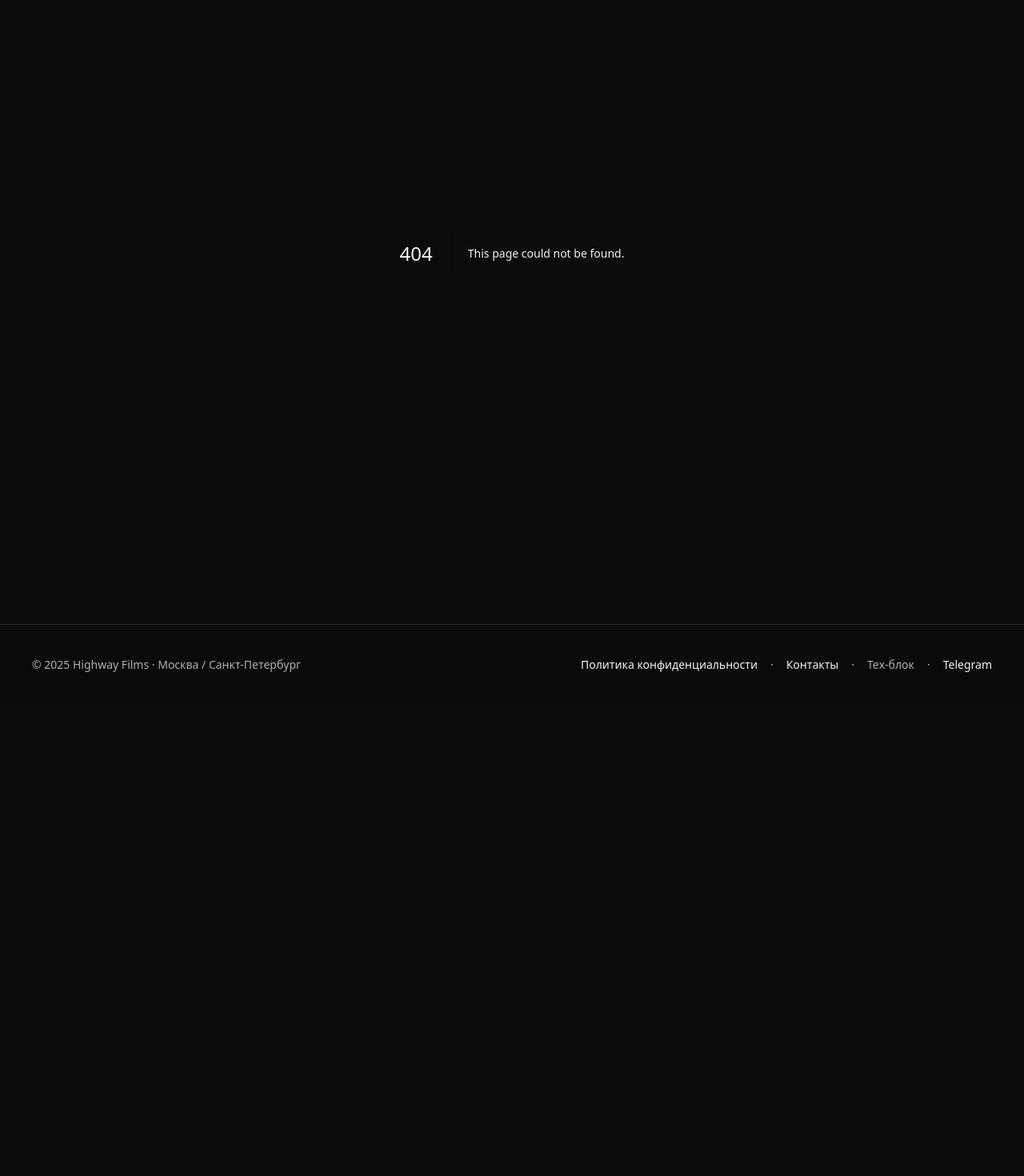
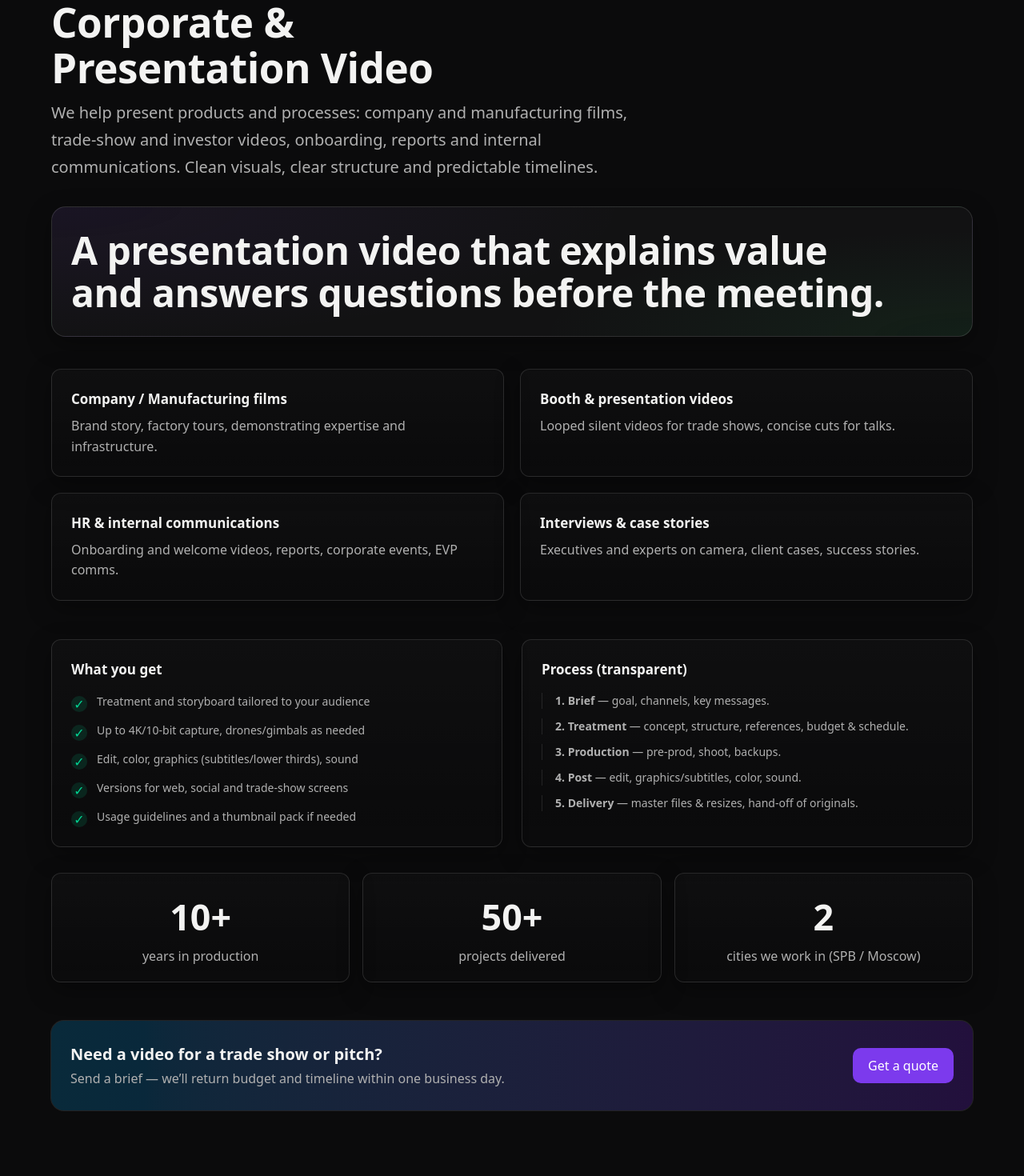
Before and after one commit to pandangun/highwayfilms.ru, a Next.js app: page /en/corporate in a window 1280 px wide. Before the commit this address had no page. Shown: the part 140-1610 px from the top of the page at 80% size. Before the commit the page ends 1021 px from the top, so only its background shows below. Built offline with nearby package versions, Linux system fonts and the light colour scheme.

Commit message:
nfvnfdavndfv

```diff
--- a/src/app/corporate/page.tsx
+++ b/src/app/corporate/page.tsx
@@ -1,23 +1,35 @@
+import type { Metadata } from "next";
 import Link from "next/link";
 
-export const metadata = {
+export const metadata: Metadata = {
   title: "Корпоративное и презентационное видео — Highway Films",
   description:
     "Фильмы о компании, презентации для инвесторов и выставок, onboarding и внутренние коммуникации. Полный цикл: идея → препродакшн → съёмка → постпродакшн.",
+  alternates: {
+    canonical: "https://highwayfilms.ru/corporate",
+    languages: {
+      ru: "/corporate",
+      en: "/en/corporate",
+      "x-default": "/corporate",
+    },
+  },
+  openGraph: {
+    type: "website",
+    url: "https://highwayfilms.ru/corporate",
+    title: "Корпоративное видео — Highway Films",
+    description:
+      "Компания/производство, стенды и презентации, HR и внутренние коммуникации. Полный цикл: идея → съёмка → пост.",
+    siteName: "Highway Films",
+  },
+  robots: { index: true, follow: true },
 };
 
 /* Базовая карточка */
-function Card({
-  title,
-  desc,
-}: {
-  title: string;
-  desc: string;
-}) {
+function Card({ title, desc }: { title: string; desc: string }) {
   return (
-    <div className="card rounded-xl p-5 md:p-6 hover:translate-y-[-2px] transition">
+    <div className="card p-5 md:p-6 transition hover:-translate-y-0.5">
       <h3 className="text-base font-semibold">{title}</h3>
-      <p className="mt-2 text-sm text-neutral-400 leading-relaxed">{desc}</p>
+      <p className="mt-2 text-muted leading-relaxed">{desc}</p>
     </div>
   );
 }
@@ -29,7 +41,7 @@ function Check({ children }: { children: React.ReactNode }) {
       <span className="mt-1 inline-flex h-5 w-5 items-center justify-center rounded-full bg-emerald-500/15 text-emerald-400">
         ✓
       </span>
-      <span className="text-sm text-neutral-300 leading-relaxed">{children}</span>
+      <span className="text-sm text-muted leading-relaxed">{children}</span>
     </li>
   );
 }
@@ -37,7 +49,7 @@ function Check({ children }: { children: React.ReactNode }) {
 /* Статистика */
 function Stat({ value, label }: { value: string; label: string }) {
   return (
-    <div className="card rounded-xl p-5">
+    <div className="card p-5 text-center">
       <div className="stat-value">{value}</div>
       <div className="stat-label mt-1">{label}</div>
     </div>
@@ -48,12 +60,11 @@ export default function CorporatePage() {
   return (
     <>
       {/* HERO */}
-      <section className="container pt-12 md:pt-16">
+      <section className="container pt-header-safe section-top">
         <div className="max-w-3xl">
-          <h1 className="h1 text-[clamp(32px,5vw,56px)] font-bold">
-            Корпоративное и презентационное видео
-          </h1>
-          <p className="lead mt-4">
+          <div className="eyebrow">Corporate</div>
+          <h1 className="h1 mt-2">Корпоративное и презентационное видео</h1>
+          <p className="lead mt-3">
             Помогаем презентовывать продукты и процессы: фильмы о компании и
             производстве, видео для стендов и инвесторов, onboarding-ролики,
             отчётное видео и внутренние коммуникации. Чистый визуал, структура и
@@ -61,8 +72,15 @@ export default function CorporatePage() {
           </p>
         </div>
 
+        {/* Стейтмент — воздух */}
+        <div className="band mt-8">
+          <p className="statement">
+            Видеопрезентация, которая объясняет ценность и снимает вопросы до встречи.
+          </p>
+        </div>
+
         {/* Форматы */}
-        <div className="mt-10 grid gap-4 sm:grid-cols-2">
+        <div className="mt-10 grid gap-5 sm:grid-cols-2">
           <Card
             title="Фильмы о компании / производстве"
             desc="Бренд-стори, экскурсии по производству, демонстрация компетенций и инфраструктуры."
@@ -77,15 +95,15 @@ export default function CorporatePage() {
           />
           <Card
             title="Интервью и кейс-истории"
-            desc="Съёмка руководителей и экспертов, клиентские кейсы, sucess-stories."
+            desc="Съёмка руководителей и экспертов, клиентские кейсы, success-stories."
           />
         </div>
       </section>
 
       {/* Результат + процесс */}
-      <section className="container py-10 md:py-12">
+      <section className="container py-12">
         <div className="grid gap-6 md:grid-cols-2">
-          <div className="card rounded-xl p-6">
+          <div className="card p-6">
             <h3 className="text-lg font-semibold">Что получает компания</h3>
             <ul className="mt-4 space-y-3">
               <Check>Тритмент и раскадровка под конкретную аудиторию</Check>
@@ -96,30 +114,30 @@ export default function CorporatePage() {
             </ul>
           </div>
 
-          <div className="card rounded-xl p-6">
+          <div className="card p-6">
             <h3 className="text-lg font-semibold">Процесс (прозрачно)</h3>
-            <ol className="mt-4 grid gap-3 text-sm text-neutral-300">
-              <li className="border-l border-neutral-800 pl-4">
+            <ol className="mt-4 grid gap-3 text-sm text-muted">
+              <li className="border-l border-white/10 pl-4">
                 <b>1. Бриф</b> — цель, площадки, ключевые сообщения.
               </li>
-              <li className="border-l border-neutral-800 pl-4">
+              <li className="border-l border-white/10 pl-4">
                 <b>2. Тритмент</b> — идея, структура, референсы, смета и тайминг.
               </li>
-              <li className="border-l border-neutral-800 pl-4">
+              <li className="border-l border-white/10 pl-4">
                 <b>3. Продакшн</b> — препрод, съёмка, бэкап материалов.
               </li>
-              <li className="border-l border-neutral-800 pl-4">
+              <li className="border-l border-white/10 pl-4">
                 <b>4. Пост</b> — монтаж, графика/субтитры, цвет, звук.
               </li>
-              <li className="border-l border-neutral-800 pl-4">
+              <li className="border-l border-white/10 pl-4">
                 <b>5. Доставка</b> — мастер-версии и ресайзы, передача исходников.
               </li>
             </ol>
           </div>
         </div>
 
-        {/* Немного доверия */}
-        <div className="mt-6 grid gap-4 sm:grid-cols-3">
+        {/* Доверие */}
+        <div className="mt-8 grid gap-4 sm:grid-cols-3">
           <Stat value="10+" label="лет опыта в продакшне" />
           <Stat value="50+" label="выпущенных проектов" />
           <Stat value="2" label="города работы (СПб / Москва)" />
@@ -127,18 +145,18 @@ export default function CorporatePage() {
       </section>
 
       {/* CTA */}
-      <section className="container pb-14">
+      <section className="container pb-16">
         <div className="rounded-2xl bg-gradient-to-r from-sky-500/20 to-violet-600/20 px-6 py-7 ring-1 ring-white/10">
           <div className="flex flex-col md:flex-row md:items-center md:justify-between gap-5">
             <div>
               <h3 className="text-xl font-semibold">Нужен ролик к выставке или презентации?</h3>
-              <p className="text-neutral-300 mt-1">
+              <p className="text-muted mt-1">
                 Пришлите бриф — предоставим смету и сроки в течение рабочего дня.
               </p>
             </div>
             <Link
               href="/contacts"
-              className="btn-primary inline-flex items-center justify-center rounded-xl px-5 py-3 font-medium hover:opacity-95 transition"
+              className="btn btn-primary rounded-xl px-5 py-3 font-medium hover:opacity-95 transition"
             >
               Получить КП для компании
             </Link>
--- /dev/null
+++ b/src/app/en/corporate/page.tsx
@@ -0,0 +1,164 @@
+import type { Metadata } from "next";
+import Link from "next/link";
+
+export const metadata: Metadata = {
+  title: "Corporate & Presentation Video — Highway Films",
+  description:
+    "Company films, trade-show & investor presentations, onboarding and internal comms. Full cycle: idea → pre-production → shoot → post.",
+  alternates: {
+    canonical: "https://highwayfilms.ru/en/corporate",
+    languages: {
+      ru: "/corporate",
+      en: "/en/corporate",
+      "x-default": "/en/corporate",
+    },
+  },
+  openGraph: {
+    type: "website",
+    url: "https://highwayfilms.ru/en/corporate",
+    title: "Corporate Video — Highway Films",
+    description:
+      "Company/manufacturing films, booth loops, HR & internal comms. Full cycle: concept → shoot → post.",
+    siteName: "Highway Films",
+  },
+  robots: { index: true, follow: true },
+};
+
+function Card({ title, desc }: { title: string; desc: string }) {
+  return (
+    <div className="card p-5 md:p-6 transition hover:-translate-y-0.5">
+      <h3 className="text-base font-semibold">{title}</h3>
+      <p className="mt-2 text-muted leading-relaxed">{desc}</p>
+    </div>
+  );
+}
+
+function Check({ children }: { children: React.ReactNode }) {
+  return (
+    <li className="flex gap-3 items-start">
+      <span className="mt-1 inline-flex h-5 w-5 items-center justify-center rounded-full bg-emerald-500/15 text-emerald-400">
+        ✓
+      </span>
+      <span className="text-sm text-muted leading-relaxed">{children}</span>
+    </li>
+  );
+}
+
+function Stat({ value, label }: { value: string; label: string }) {
+  return (
+    <div className="card p-5 text-center">
+      <div className="stat-value">{value}</div>
+      <div className="stat-label mt-1">{label}</div>
+    </div>
+  );
+}
+
+export default function CorporatePageEN() {
+  return (
+    <>
+      {/* HERO */}
+      <section className="container pt-header-safe section-top">
+        <div className="max-w-3xl">
+          <div className="eyebrow">Corporate</div>
+          <h1 className="h1 mt-2">Corporate & Presentation Video</h1>
+          <p className="lead mt-3">
+            We help present products and processes: company and manufacturing films, trade-show and
+            investor videos, onboarding, reports and internal communications. Clean visuals, clear
+            structure and predictable timelines.
+          </p>
+        </div>
+
+        {/* Statement */}
+        <div className="band mt-8">
+          <p className="statement">
+            A presentation video that explains value and answers questions before the meeting.
+          </p>
+        </div>
+
+        {/* Formats */}
+        <div className="mt-10 grid gap-5 sm:grid-cols-2">
+          <Card
+            title="Company / Manufacturing films"
+            desc="Brand story, factory tours, demonstrating expertise and infrastructure."
+          />
+          <Card
+            title="Booth & presentation videos"
+            desc="Looped silent videos for trade shows, concise cuts for talks."
+          />
+          <Card
+            title="HR & internal communications"
+            desc="Onboarding and welcome videos, reports, corporate events, EVP comms."
+          />
+          <Card
+            title="Interviews & case stories"
+            desc="Executives and experts on camera, client cases, success stories."
+          />
+        </div>
+      </section>
+
+      {/* Outcomes + Process */}
+      <section className="container py-12">
+        <div className="grid gap-6 md:grid-cols-2">
+          <div className="card p-6">
+            <h3 className="text-lg font-semibold">What you get</h3>
+            <ul className="mt-4 space-y-3">
+              <Check>Treatment and storyboard tailored to your audience</Check>
+              <Check>Up to 4K/10-bit capture, drones/gimbals as needed</Check>
+              <Check>Edit, color, graphics (subtitles/lower thirds), sound</Check>
+              <Check>Versions for web, social and trade-show screens</Check>
+              <Check>Usage guidelines and a thumbnail pack if needed</Check>
+            </ul>
+          </div>
+
+          <div className="card p-6">
+            <h3 className="text-lg font-semibold">Process (transparent)</h3>
+            <ol className="mt-4 grid gap-3 text-sm text-muted">
+              <li className="border-l border-white/10 pl-4">
+                <b>1. Brief</b> — goal, channels, key messages.
+              </li>
+              <li className="border-l border-white/10 pl-4">
+                <b>2. Treatment</b> — concept, structure, references, budget & schedule.
+              </li>
+              <li className="border-l border-white/10 pl-4">
+                <b>3. Production</b> — pre-prod, shoot, backups.
+              </li>
+              <li className="border-l border-white/10 pl-4">
+                <b>4. Post</b> — edit, graphics/subtitles, color, sound.
+              </li>
+              <li className="border-l border-white/10 pl-4">
+                <b>5. Delivery</b> — master files & resizes, hand-off of originals.
+              </li>
+            </ol>
+          </div>
+        </div>
+
+        {/* Trust */}
+        <div className="mt-8 grid gap-4 sm:grid-cols-3">
+          <Stat value="10+" label="years in production" />
+          <Stat value="50+" label="projects delivered" />
+          <Stat value="2" label="cities we work in (SPB / Moscow)" />
+        </div>
+      </section>
+
+      {/* CTA */}
+      <section className="container pb-16">
+        <div className="rounded-2xl bg-gradient-to-r from-sky-500/20 to-violet-600/20 px-6 py-7 ring-1 ring-white/10">
+          <div className="flex flex-col md:flex-row md:items-center md:justify-between gap-5">
+            <div>
+              <h3 className="text-xl font-semibold">Need a video for a trade show or pitch?</h3>
+              <p className="text-muted mt-1">
+                Send a brief — we’ll return budget and timeline within one business day.
+              </p>
+            </div>
+            <Link
+              href="/en/contacts"
+              className="btn btn-primary rounded-xl px-5 py-3 font-medium hover:opacity-95 transition"
+            >
+              Get a quote
+            </Link>
+          </div>
+        </div>
+      </section>
+    </>
+  );
+}
--- a/src/components/Header.tsx
+++ b/src/components/Header.tsx
@@ -64,7 +64,6 @@ export default function Header() {
     { href: "/contacts", ru: "Контакты", en: "Contacts" },
   ];
 
-  // Префиксование href под локаль
   const withLocale = (href: string) => (isEN ? (href === "/" ? "/en" : `/en${href}`) : href);
 
   const headerHeight = "h-14"; // 56px
@@ -223,13 +222,6 @@ export default function Header() {
               EN
             </button>
           </div>
-
-          <Link
-            href={withLocale("/contacts")}
-            className="btn btn-primary mt-3 inline-flex items-center justify-center rounded-xl px-4 py-2 text-sm font-medium"
-          >
-            {isEN ? "Contact" : "Связаться"}
-          </Link>
         </nav>
       </aside>
     </>
```
